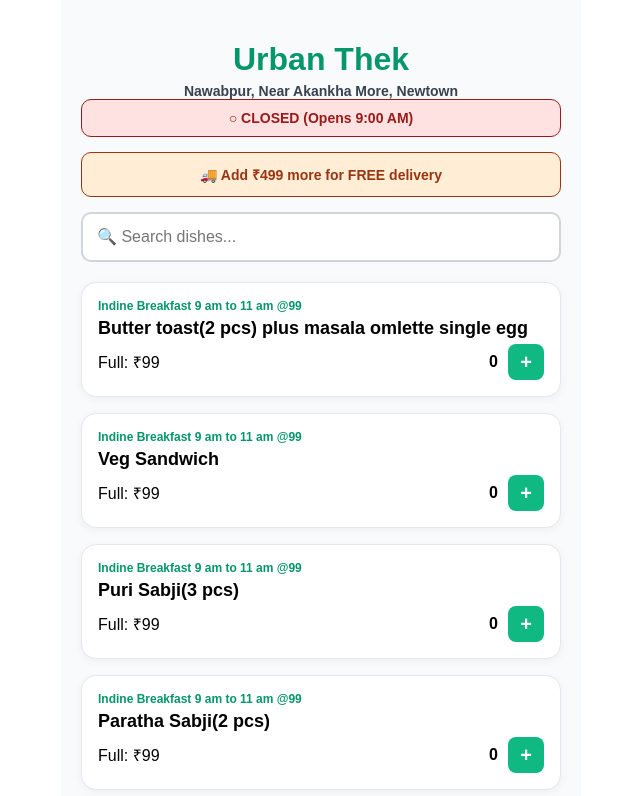
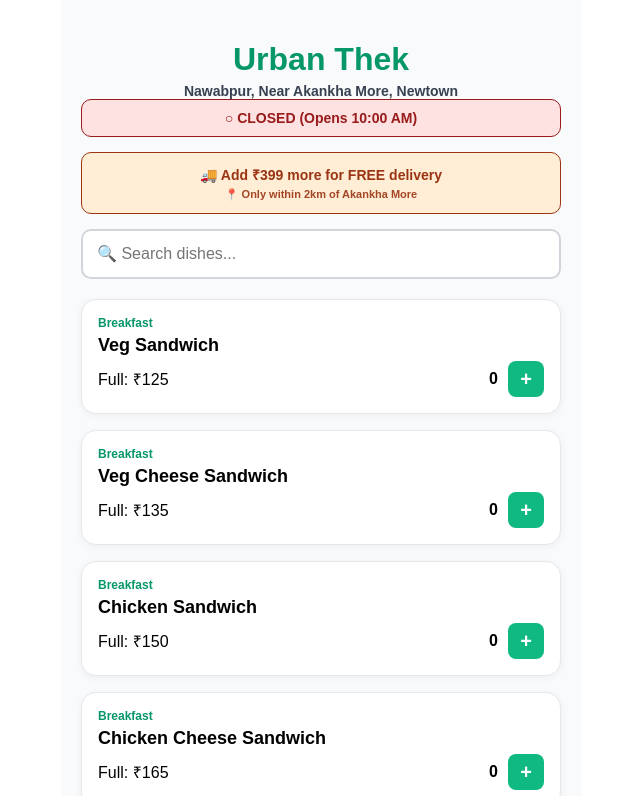
Before and after one commit to mali1008/urban-thek-v2, a React (Create React App) app: page / in a window 1280 px wide. Shown: the top 796 px of the page, without its empty margins (319-959 px from the left). Built offline with nearby package versions, Linux system fonts and the light colour scheme.

Commit message:
added PWA manifest and updated title

```diff
--- a/src/pages/home.jsx
+++ b/src/pages/home.jsx
@@ -1,11 +1,12 @@
 import { useState, useEffect } from "react";
 import menu from "./menu";
 
-// Constants for business logic
-const MIN_ORDER_FREE_DELIVERY = 499;
-const DELIVERY_CHARGE = 50;
-const OPENING_HOUR = 9;  // 9:00 AM
-const CLOSING_HOUR = 23; // 11:00 PM
+// Constants for business
+const MIN_ORDER_FOR_DELIVERY = 299;
+const MIN_ORDER_FREE_DELIVERY = 399;
+const DELIVERY_CHARGE = 30;
+const OPENING_HOUR = 10;  // 10:00 AM
+const CLOSING_HOUR = 22; // 22:00 PM
 
 export default function Home() {
   // --- 1. STATE & MEMORY ---
@@ -53,6 +54,7 @@
     sum + (cart[`${item.id}_full`] || 0) * (item.full || 0) + (cart[`${item.id}_half`] || 0) * (item.half || 0), 0
   );
 
+  const canPlaceOrder = totalAmount >= MIN_ORDER_FOR_DELIVERY;
   const isFreeDelivery = totalAmount >= MIN_ORDER_FREE_DELIVERY;
   const filteredMenu = menu.filter(item => item.name.toLowerCase().includes(searchTerm.toLowerCase()));
 
@@ -64,6 +66,7 @@
     }
 
     let msg = `*🍽️ Urban Thek Order*\n\n`;
+    msg += `Note: Delivery within 2km radius_\n\n`;
     msg += `*👤 Customer:* ${customerDetails.name}\n`;
     msg += `*📞 Phone:* ${customerDetails.phone}\n`;
     msg += `*📍 Address:* ${customerDetails.address}\n\n`;
@@ -146,7 +149,9 @@
 
           <div style={{ marginBottom: "20px", color: "#4b5563", fontWeight: "700", fontSize: "16px" }}>
             Total Payable: ₹{isFreeDelivery ? totalAmount : totalAmount + DELIVERY_CHARGE}
-            {!isFreeDelivery && <span style={{ fontSize: '12px', fontWeight: 'normal', display: 'block' }}>(Includes ₹50 Delivery)</span>}
+            {!isFreeDelivery && <span style={{ fontSize: '12px', fontWeight: 'normal', display: 'block' }}>
+  (Includes ₹{DELIVERY_CHARGE} Delivery)
+</span>}
           </div>
 
           {/* --- CUSTOMER DETAILS --- */}
@@ -155,13 +160,33 @@
           <input placeholder="10-digit Phone Number" value={customerDetails.phone} type="tel" maxLength="10" style={styles.search} onChange={e => setCustomerDetails({...customerDetails, phone: e.target.value})} />
           <textarea placeholder="Full Delivery Address" value={customerDetails.address} style={{...styles.search, height: "80px"}} onChange={e => setCustomerDetails({...customerDetails, address: e.target.value})} />
 
-          <button onClick={placeOrder} style={{ width: "100%", padding: "16px", background: "#10b981", color: "white", border: "none", borderRadius: "10px", fontWeight: "bold", fontSize: "16px", cursor: "pointer" }}>Send Order to WhatsApp</button>
+
+  <button
+  onClick={placeOrder}
+  disabled={!canPlaceOrder}
+  style={{
+    width: "100%",
+    padding: "16px",
+    background: canPlaceOrder ? "#10b981" : "#9ca3af", // Grey if disabled
+    color: "white",
+    border: "none",
+    borderRadius: "10px",
+    fontWeight: "bold",
+    fontSize: "16px",
+    cursor: canPlaceOrder ? "pointer" : "not-allowed"
+  }}
+>
+  {canPlaceOrder ? "Send Order to WhatsApp" : `Add ₹${MIN_ORDER_FOR_DELIVERY - totalAmount} more to Order`}
+</button>
 <button onClick={() => setShowCustomerModal(false)} style={{ width: "100%", marginTop: "15px", background: "none", border: "none", color: "#6b7280", fontWeight: "bold" }}>Back to Menu</button>
+{/*} <button onClick={placeOrder} style={{ width: "100%", padding: "16px", background: "#10b981", color: "white", border: "none", borderRadius: "10px", fontWeight: "bold", fontSize: "16px", cursor: "pointer" }}>Send Order to WhatsApp</button>
+
+          <button onClick={() => setShowCustomerModal(false)} style={{ width: "100%", marginTop: "15px", background: "none", border: "none", color: "#6b7280", fontWeight: "bold" }}>Back to Menu</button>*/}
+
         </div>
       </div>
     );
   }
-
 
   // --- 7. MAIN MENU VIEW ---
   return (
@@ -174,10 +199,16 @@
       </div>
 
       <div style={styles.deliveryBanner}>
+  <div>
     {isFreeDelivery
       ? "🎉 FREE Delivery Active!"
       : `🚚 Add ₹${MIN_ORDER_FREE_DELIVERY - totalAmount} more for FREE delivery`}
   </div>
+  <div style={{ fontSize: '11px', marginTop: '4px', opacity: 0.9 }}>
+    📍 Only within 2km of Akankha More
+  </div>
+</div>
+
 
       <input type="text" placeholder="🔍 Search dishes..." style={styles.search} onChange={(e) => setSearchTerm(e.target.value)} />
 
@@ -187,6 +218,41 @@
           <h3 style={{ margin: "5px 0", fontSize: "18px" }}>{item.name}</h3>
 
           <div style={{ display: "flex", flexDirection: "column", gap: "10px" }}>
+            {item.full && (
+              <div style={{ display: "flex", justifyContent: "space-between", alignItems: "center" }}>
+                <span>Full: ₹{item.full}</span>
+                <div style={{ display: "flex", alignItems: "center", gap: "10px" }}>
+                  {cart[`${item.id}_full`] > 0 && <button style={{...styles.btn, backgroundColor: "#ef4444"}} onClick={() => removeItem(item.id, "full")}>-</button>}
+                  <span style={{ fontWeight: "bold" }}>{cart[`${item.id}_full`] || 0}</span>
+                  <button style={{...styles.btn, backgroundColor: "#10b981"}} onClick={() => addItem(item.id, "full")}>+</button>
+                </div>
+              </div>
+            )}
+            {item.half && (
+              <div style={{ display: "flex", justifyContent: "space-between", alignItems: "center" }}>
+                <span>Half: ₹{item.half}</span>
+                <div style={{ display: "flex", alignItems: "center", gap: "10px" }}>
+                  {cart[`${item.id}_half`] > 0 && <button style={{...styles.btn, backgroundColor: "#ef4444"}} onClick={() => removeItem(item.id, "half")}>-</button>}
+                  <span style={{ fontWeight: "bold" }}>{cart[`${item.id}_half`] || 0}</span>
+                  <button style={{...styles.btn, backgroundColor: "#3b82f6"}} onClick={() => addItem(item.id, "half")}>+</button>
+                </div>
+              </div>
+            )}
+          </div>
+        </div>
+      ))}
+
+{filteredMenu.map((item) => (
+  <div key={item.id} style={styles.card}>
+    <div style={{ color: "#059669", fontSize: "12px", fontWeight: "bold" }}>{item.category}</div>
+    <h3 style={{ margin: "5px 0", fontSize: "18px" }}>{item.name}</h3>
+
+    <div style={{ display: "flex", flexDirection: "column", gap: "10px" }}>
+
+
+
+
+
            {item.full && (
               <div style={{ display: "flex", justifyContent: "space-between", alignItems: "center" }}>
                 <span>Full: ₹{item.full}</span>
@@ -223,5 +289,5 @@
         </div>
       )}
     </div>
-  );
+  )
 }
--- a/src/pages/menu.js
+++ b/src/pages/menu.js
@@ -1,6 +1,6 @@
 export default [
 
- {
+ /*{
     "id": 1,
     "category": "Indine Breakfast 9 am to 11 am @99",
     "name": "Butter toast(2 pcs) plus masala omlette single egg",
@@ -103,12 +103,12 @@
     "full": 99,
     "half": null,
     "available": true
-  },
+  },*/
   {
     "id": 14,
     "category": "Breakfast",
     "name": "Veg Sandwich",
-    "full": 110,
+    "full": 125,
     "half": null,
     "available": true
   },
@@ -116,7 +116,7 @@
     "id": 15,
     "category": "Breakfast",
     "name": "Veg Cheese Sandwich",
-    "full": 120,
+    "full": 135,
     "half": null,
     "available": true
   },
@@ -124,7 +124,7 @@
     "id": 16,
     "category": "Breakfast",
     "name": "Chicken Sandwich",
-    "full": 130,
+    "full": 150,
     "half": null,
     "available": true
   },
@@ -132,7 +132,7 @@
     "id": 17,
     "category": "Breakfast",
     "name": "Chicken Cheese Sandwich",
-    "full": 140,
+    "full": 165,
     "half": null,
     "available": true
   },
@@ -140,7 +140,7 @@
     "id": 18,
     "category": "Breakfast",
     "name": "Masala Omlette single egg",
-    "full": 30,
+    "full": 20,
     "half": null,
     "available": true
   },
@@ -156,7 +156,7 @@
     "id": 20,
     "category": "Breakfast",
     "name": "Alu Paratha (2 pcs, dahi,pickle)",
-    "full": 120,
+    "full": 130,
     "half": null,
     "available": true
   },
@@ -164,7 +164,7 @@
     "id": 21,
     "category": "Breakfast",
     "name": "Paratha Sabji(2 pcs)",
-    "full": 110,
+    "full": 120,
     "half": null,
     "available": true
   },
@@ -172,7 +172,7 @@
     "id": 22,
     "category": "Breakfast",
     "name": "Puri Sabji(4 pcs)",
-    "full": 110,
+    "full": 120,
     "half": null,
     "available": true
   },
@@ -268,7 +268,7 @@
     "id": 34,
     "category": "Rolls",
     "name": "Paneer Roll",
-    "full": 70,
+    "full": 80,
     "half": null,
     "available": true
   },
@@ -276,7 +276,7 @@
     "id": 35,
     "category": "Rolls",
     "name": "Paneer Cheese Roll",
-    "full": 85,
+    "full": 95,
     "half": null,
     "available": true
   },
@@ -284,15 +284,15 @@
     "id": 36,
     "category": "Rolls",
     "name": "Egg Roll (double/single)",
-    "full": 75,
-    "half": 65,
+    "full": 80,
+    "half": 70,
     "available": true
   },
   {
     "id": 37,
     "category": "Rolls",
     "name": "Chicken Roll",
-    "full": 80,
+    "full": 85,
     "half": null,
     "available": true
   },
@@ -300,7 +300,7 @@
     "id": 38,
     "category": "Rolls",
     "name": "Egg chicken roll(single)",
-    "full": 90,
+    "full": 95,
     "half": null,
     "available": true
   },
@@ -308,7 +308,7 @@
     "id": 39,
     "category": "Rolls",
     "name": "Double  egg double chicken roll",
-    "full": 140,
+    "full": 125,
     "half": null,
     "available": true
   },
@@ -344,14 +344,14 @@
     "half": null,
     "available": true
   },
-  {
+  /*{
     "id": 44,
     "category": "Momos",
     "name": "Chicken Cheese Momo",
     "full": 110,
     "half": null,
     "available": true
-  },
+  },*/
   {
     "id": 45,
     "category": "Indian Non Veg Starters",
@@ -364,7 +364,7 @@
     "id": 46,
     "category": "Indian Non Veg Starters",
     "name": "Fish fry",
-    "full": 150,
+    "full": 160,
     "half": null,
     "available": true
   },
@@ -380,7 +380,7 @@
     "id": 48,
     "category": "Indian Non Veg Starters",
     "name": "Chicken pakoda",
-    "full": 140,
+    "full": 150,
     "half": null,
     "available": true
   },
@@ -388,7 +388,7 @@
     "id": 49,
     "category": "Indian Non Veg Starters",
     "name": "Chicken lollypop(6 pcs)",
-    "full": 220,
+    "full": 240,
     "half": null,
     "available": true
   },
@@ -396,7 +396,7 @@
     "id": 50,
     "category": "Indian Non Veg Starters",
     "name": "Crispy chicken",
-    "full": 220,
+    "full": 240,
     "half": null,
     "available": true
   },
@@ -412,7 +412,7 @@
     "id": 52,
     "category": "Indian Non Veg Starters",
     "name": "Chicken Finger(6 pcs)",
-    "full": 210,
+    "full": 230,
     "half": null,
     "available": true
   },
@@ -428,7 +428,7 @@
     "id": 54,
     "category": "Chinese Veg gravy",
     "name": "Veg Manchirian(6 pcs/4 pcs)",
-    "full": 159,
+    "full": 150,
     "half": 120,
     "available": true
   },
@@ -444,7 +444,7 @@
     "id": 56,
     "category": "Chinese Non veg gravy",
     "name": "Chilli chicken (6 pcs/4 pcs)",
-    "full": 169,
+    "full": 175,
     "half": 120,
     "available": true
   },
@@ -460,7 +460,7 @@
     "id": 58,
     "category": "Chinese Non veg gravy",
     "name": "Chicken Manchurian(6 pcs/4 pcs)",
-    "full": 169,
+    "full": 175,
     "half": 130,
     "available": true
   },
@@ -468,7 +468,7 @@
     "id": 59,
     "category": "Chinese Non veg gravy",
     "name": "Garlic Chicken (6 pcs/4 pcs)",
-    "full": 179,
+    "full": 180,
     "half": 130,
     "available": true
   },
@@ -476,7 +476,7 @@
     "id": 60,
     "category": "Chinese Non veg gravy",
     "name": "Scezwan Chicken (6 pcs/4 pcs)",
-    "full": 175,
+    "full": 185,
     "half": 130,
     "available": true
   },
@@ -484,31 +484,31 @@
     "id": 61,
     "category": "Chinese Non veg gravy",
     "name": "Chilli fish (6 pcs/4 pcs)",
-    "full": 230,
-    "half": 150,
+    "full": 245,
+    "half": 180,
     "available": true
   },
   {
     "id": 62,
     "category": "Chinese Non veg gravy",
     "name": "Garlic Fish (6 pcs/4 pcs)",
-    "full": 215,
-    "half": 160,
+    "full": 250,
+    "half": 180,
     "available": true
   },
   {
     "id": 63,
     "category": "Chinese Non veg gravy",
     "name": "Chilli fish Dry (6 pcs/4 pcs)",
-    "full": 210,
-    "half": 140,
+    "full": 260,
+    "half": 190,
     "available": true
   },
   {
     "id": 64,
     "category": "Indian veg curries",
     "name": "Dal Fry",
-    "full": 79,
+    "full": 80,
     "half": null,
     "available": true
   },
@@ -547,24 +547,24 @@
   {
     "id": 69,
     "category": "Indian veg curries",
-    "name": "Paneer Butter Masala(8 pcs/4 pcs)",
+    "name": "Paneer Butter Masala(6 pcs/4 pcs)",
     "full": 175,
-    "half": 110,
+    "half": 99,
     "available": true
   },
   {
     "id": 70,
     "category": "Indian veg curries",
-    "name": "Paneer Do piyaja(8 pcs/4 pcs)",
+    "name": "Paneer Do piyaja(6 pcs/4 pcs)",
     "full": 190,
-    "half": 120,
+    "half": 105,
     "available": true
   },
   {
     "id": 71,
     "category": "Indian veg curries",
-    "name": "Kadhai Paneer(8 pcs/4 pcs)",
-    "full": 180,
+    "name": "Kadhai Paneer(6 pcs/4 pcs)",
+    "full": 190,
     "half": 120,
     "available": true
   },
@@ -573,7 +573,7 @@
     "category": "Indian Non Veg curries",
     "name": "Chicken Curry(4 pcs)",
     "full": 210,
-    "half": 110,
+    "half": 120,
     "available": true
   },
   {
@@ -581,15 +581,15 @@
     "category": "Indian Non Veg curries",
     "name": "Chicken Kossa(4 pcs/2 pcs)",
     "full": 220,
-    "half": 120,
+    "half": 130,
     "available": true
   },
   {
     "id": 74,
     "category": "Indian Non Veg curries",
     "name": "Kadai Chicken(4 pcs/2 pcs)",
-    "full": 230,
-    "half": 130,
+    "full": 240,
+    "half": 140,
     "available": true
   },
   {
@@ -597,14 +597,14 @@
     "category": "Indian Non Veg curries",
     "name": "Chicken Butter Masala(4 pcs/2 pcs)",
     "full": 265,
-    "half": 140,
+    "half": 130,
     "available": true
   },
   {
     "id": 76,
     "category": "Indian Non Veg curries",
     "name": "Egg tadka",
-    "full": 120,
+    "full": 119,
     "half": null,
     "available": true
   },
@@ -612,7 +612,7 @@
     "id": 77,
     "category": "Indian Non Veg curries",
     "name": "Egg curry(2 pcs)",
-    "full": 110,
+    "full": 125,
     "half": 75,
     "available": true
   },
@@ -620,7 +620,7 @@
     "id": 78,
     "category": "Indian Non Veg curries",
     "name": "Egg do piyaja(2 pcs)",
-    "full": 125,
+    "full": 135,
     "half": 80,
     "available": true
   },
@@ -659,7 +659,7 @@
   {
     "id": 83,
     "category": "Rice and Roti",
-    "name": "Paratha",
+    "name": "Plain Paratha",
     "full": 20,
     "half": null,
     "available": true
@@ -668,8 +668,8 @@
     "id": 84,
     "category": "Rice and Roti",
     "name": "Steam Basmati rice",
-    "full": 79,
-    "half": null,
+    "full": 90,
+    "half": 50,
     "available": true
   },
   {
@@ -677,7 +677,7 @@
     "category": "Rice and Roti",
     "name": "Jira rice",
     "full": 99,
-    "half": null,
+    "half": 55,
     "available": true
   },
   {
@@ -688,14 +688,14 @@
     "half": null,
     "available": true
   },
-  {
+  /*{
     "id": 87,
     "category": "Thalis",
     "name": "Veg Thali",
-    "full": null,
+    "full": 125,
     "half": null,
     "available": true
-  },
+  },*/
   {
     "id": 88,
     "category": "Thalis",
@@ -756,7 +756,7 @@
     "id": 95,
     "category": "Combos",
     "name": "Paratha Veg Combo(Lachha paratha 2 pcs, Paneer butter masala/paneer do piyaja(4 pcs))",
-    "full": 179,
+    "full": 175,
     "half": null,
     "available": true
   },
@@ -764,7 +764,7 @@
     "id": 96,
     "category": "Combos",
     "name": "Paratha Non Veg Combo(Lachha paratha 2 pcs, Chicken Kosa 2 pcs)",
-    "full": 189,
+    "full": 220,
     "half": null,
     "available": true
   },
@@ -780,7 +780,7 @@
     "id": 98,
     "category": "Combos",
     "name": "Chinese Non Veg combo(Egg fried rice/Egg noodle, chili chicken 4 pcs, fried chicken momo 2 pcs)",
-    "full": 249,
+    "full": 260,
     "half": null,
     "available": true
   },
@@ -812,7 +812,7 @@
     "id": 102,
     "category": "Fried Rice",
     "name": "Egg Fried Rice",
-    "full": 130,
+    "full": 135,
     "half": null,
     "available": true
   },
@@ -820,7 +820,7 @@
     "id": 103,
     "category": "Fried Rice",
     "name": "Chicken Fried Rice",
-    "full": 150,
+    "full": 165,
     "half": null,
     "available": true
   },
@@ -828,7 +828,7 @@
     "id": 104,
     "category": "Fried Rice",
     "name": "Egg Chicken Fried Rice",
-    "full": 160,
+    "full": 175,
     "half": null,
     "available": true
   },
@@ -844,7 +844,7 @@
     "id": 106,
     "category": "Fried Rice",
     "name": "Mixed Fried Rice",
-    "full": 175,
+    "full": 180,
     "half": null,
     "available": true
   },
@@ -852,7 +852,7 @@
     "id": 107,
     "category": "Noodles",
     "name": "Veg Noodles",
-    "full": 75,
+    "full": 85,
     "half": null,
     "available": true
   },
@@ -860,7 +860,7 @@
     "id": 108,
     "category": "Noodles",
     "name": "Egg Noodles",
-    "full": 95,
+    "full": 99,
     "half": null,
     "available": true
   },
@@ -868,7 +868,7 @@
     "id": 109,
     "category": "Noodles",
     "name": "Chicken Noodles",
-    "full": 120,
+    "full": 125,
     "half": null,
     "available": true
   },
@@ -876,7 +876,7 @@
     "id": 110,
     "category": "Noodles",
     "name": "Egg Chicken Noodels",
-    "full": 130,
+    "full": 145,
     "half": null,
     "available": true
   },
@@ -884,7 +884,7 @@
     "id": 111,
     "category": "Noodles",
     "name": "Prawn Noodles",
-    "full": 130,
+    "full": 140,
     "half": null,
     "available": true
   },
@@ -892,7 +892,7 @@
     "id": 112,
     "category": "Noodles",
     "name": "Mixed Noodles",
-    "full": 140,
+    "full": 160,
     "half": null,
     "available": true
   },
@@ -908,7 +908,7 @@
     "id": 114,
     "category": "South Indian",
     "name": "Plain Rawa Dosa",
-    "full": 130,
+    "full": 140,
     "half": null,
     "available": true
   },
@@ -963,8 +963,8 @@
   {
     "id": 121,
     "category": "South Indian",
-    "name": "Idli (3 pcs)",
-    "full": 90,
+    "name": "Idli (2 pcs)",
+    "full": 80,
     "half": null,
     "available": true
   },
@@ -1012,7 +1012,7 @@
     "id": 127,
     "category": "Soups",
     "name": "Chicken hot and sour soup",
-    "full": 150,
+    "full": 140,
     "half": null,
     "available": true
   },
@@ -1020,7 +1020,7 @@
     "id": 128,
     "category": "Soups",
     "name": "Chicken Manchow soup",
-    "full": 165,
+    "full": 160,
     "half": null,
     "available": true
   },
@@ -1052,7 +1052,7 @@
     "id": 132,
     "category": "Beverages",
     "name": "Cold Coffee",
-    "full": 129,
+    "full": 130,
     "half": null,
     "available": true
   },
@@ -1060,7 +1060,7 @@
     "id": 133,
     "category": "Beverages",
     "name": "Lassi",
-    "full": 89,
+    "full": 90,
     "half": null,
     "available": true
   },
```
Also changed, not shown: public/index.html (+7 -26 lines), urbanthek_menu_QR.jpg (added). Lines whose indentation alone changed are shown as unchanged.
